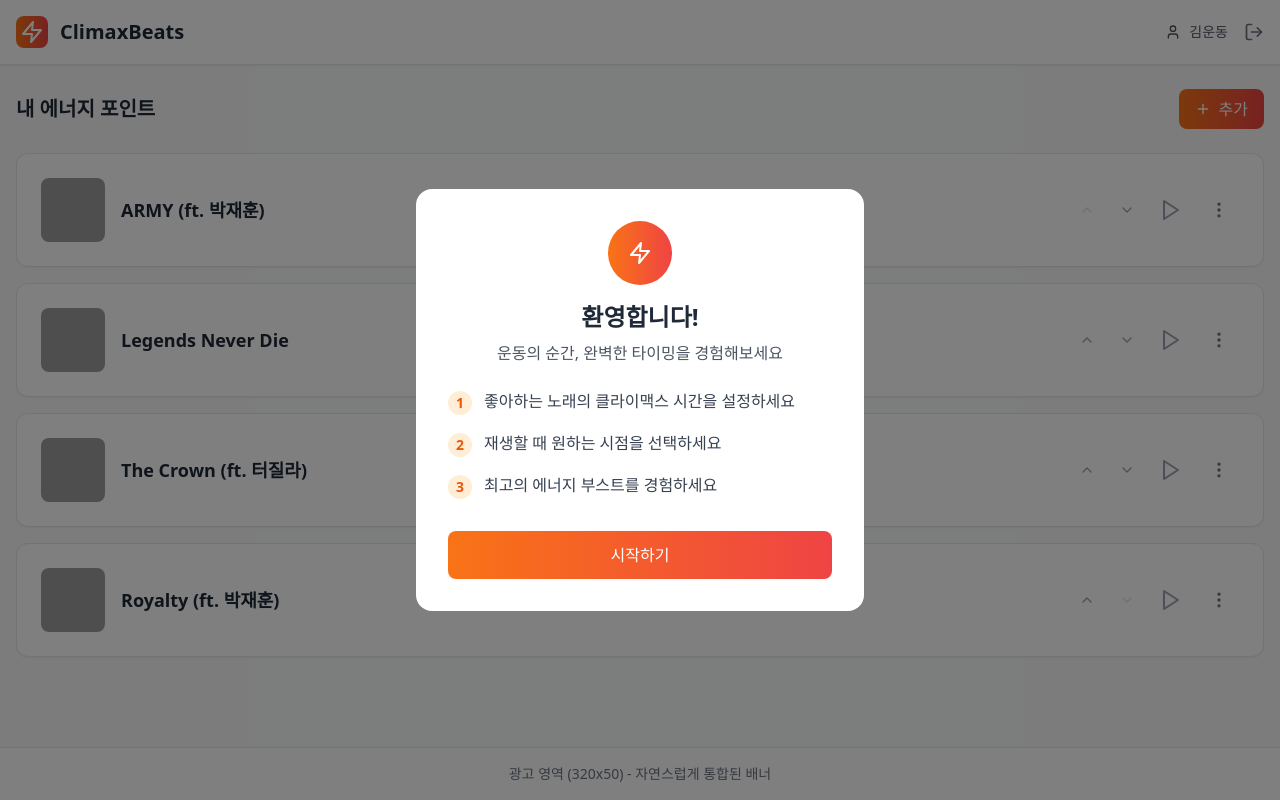
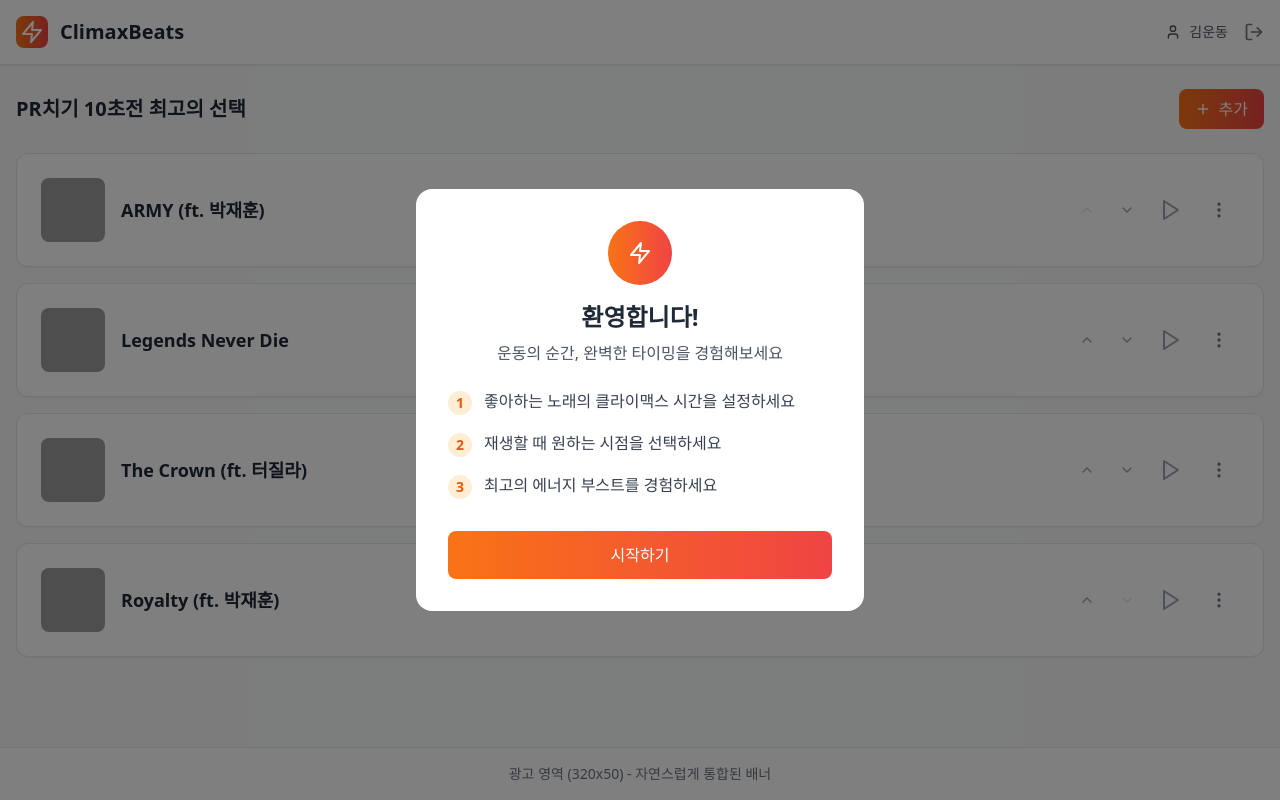
Before and after one commit to onepinetree/225, a React (Vite) app: page / in a window 1280 px wide. Both pictures are taken after a click on the button "Apple로 시작하기". Built offline with nearby package versions, Linux system fonts and the light colour scheme; grey boxes are pictures that could not be loaded.

Commit message:
곡 순위변경, UI/UX 개선, 기본 곡 데이터 변경

```diff
--- a/src/App.tsx
+++ b/src/App.tsx
@@ -458,7 +458,7 @@
         ) : (
           <>
             <div className="flex items-center justify-between mb-6">
-              <h2 className="text-xl font-bold text-gray-800">내 에너지 포인트</h2>
+              <h2 className="text-xl font-bold text-gray-800">PR치기 10초전 최고의 선택</h2>
               <button
                 onClick={() => setShowAddSong(true)}
                 className="flex items-center space-x-2 bg-gradient-to-r from-orange-500 to-red-500 text-white px-4 py-2 rounded-lg hover:from-orange-600 hover:to-red-600 transition-all transform hover:scale-105"
```
